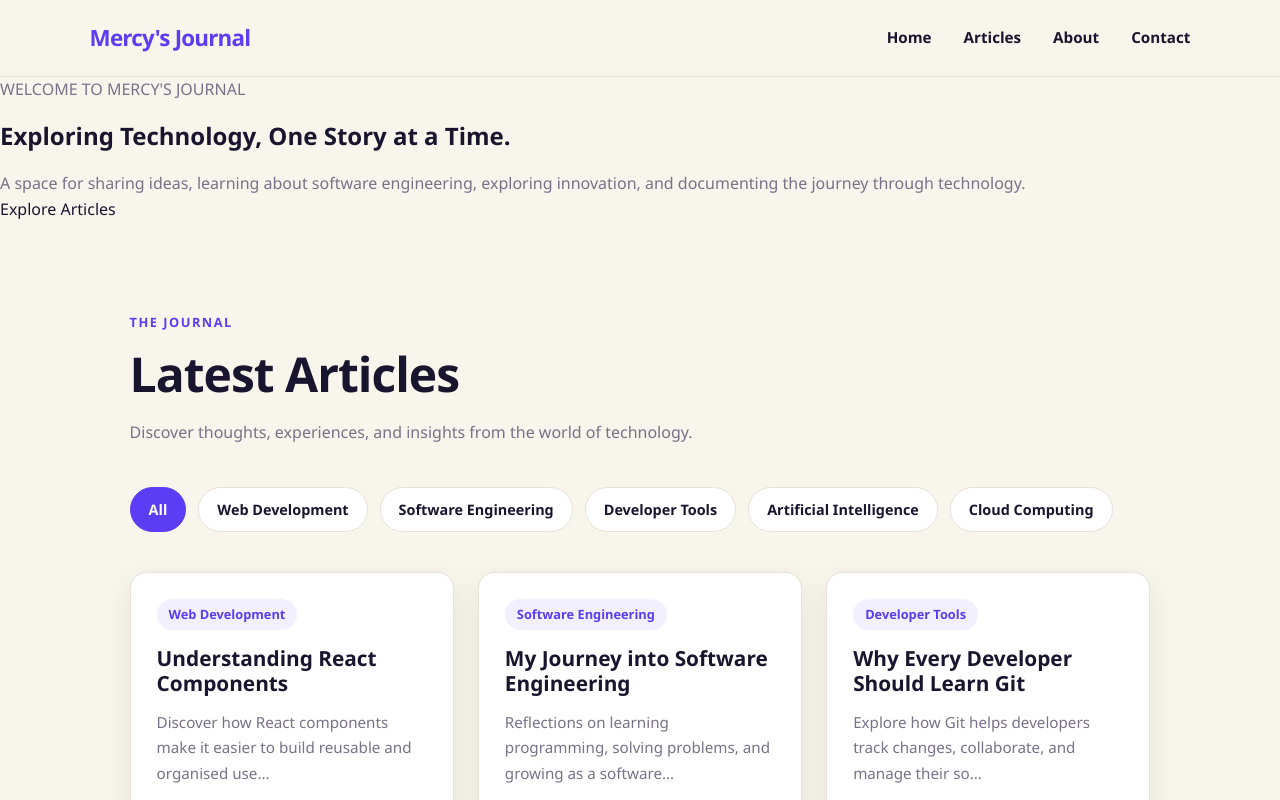
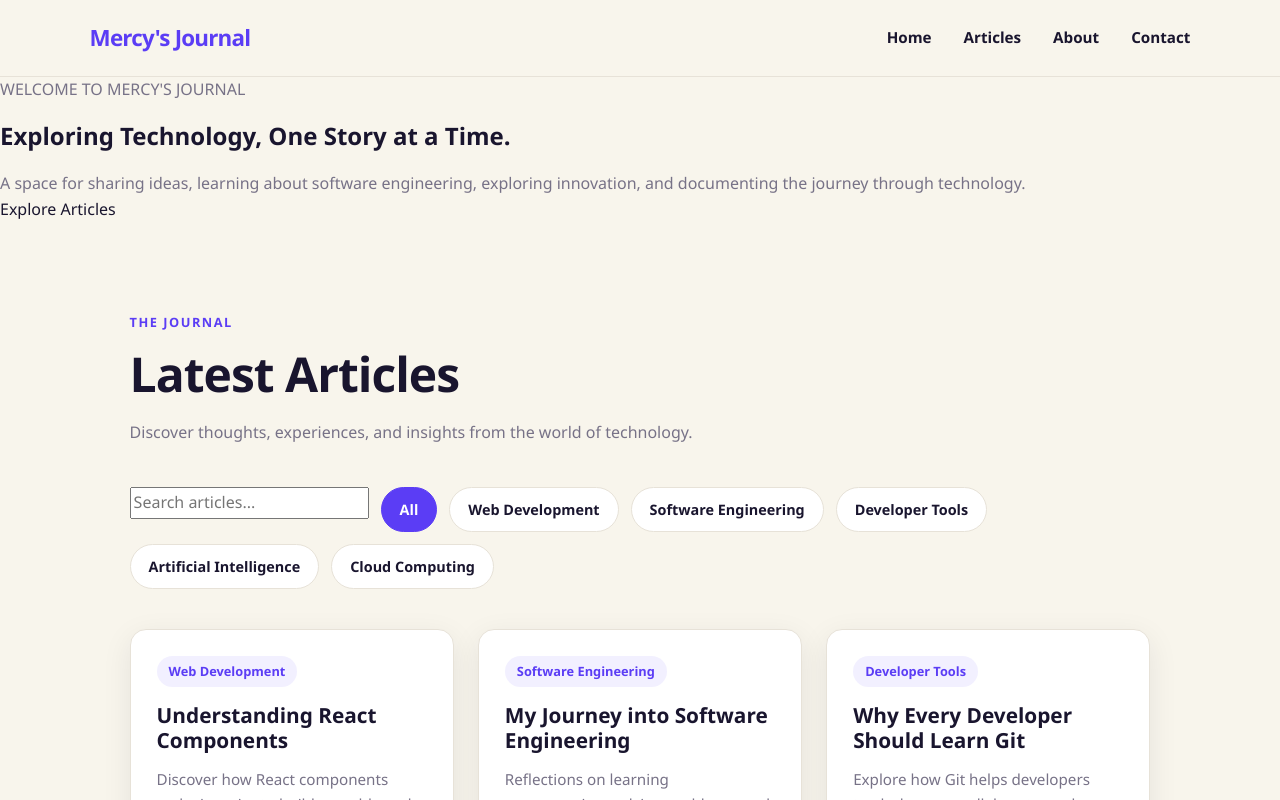
Before and after one commit to mercykimutaicom-spec/personal-blog-homepage, a React (Vite) app: page / in a window 1280 px wide. Shown: the top 800 px of the page. Built offline with nearby package versions, Linux system fonts and the light colour scheme.

Commit message:
Add live search functionality to blog

```diff
--- a/src/components/BlogList.jsx
+++ b/src/components/BlogList.jsx
@@ -4,15 +4,22 @@ import BlogCard from "./BlogCard";
 
 function BlogList() {
   const [selectedCategory, setSelectedCategory] = useState("All");
+  const [searchTerm, setSearchTerm] = useState("");
 
   const categories = ["All", ...new Set(posts.map((post) => post.category))];
 
   // Filter articles based on the selected category
-  const filteredPosts =
-    selectedCategory === "All"
-      ? posts
-      : posts.filter((post) => post.category === selectedCategory);
+  const filteredPosts = posts.filter((post) => {
+    const matchesCategory =
+      selectedCategory === "All" || post.category === selectedCategory;
 
+    const matchesSearch =
+      post.title.toLowerCase().includes(searchTerm.toLowerCase()) ||
+      post.category.toLowerCase().includes(searchTerm.toLowerCase()) ||
+      post.excerpt.toLowerCase().includes(searchTerm.toLowerCase());
+
+    return matchesCategory && matchesSearch;
+  });
   return (
     <section id="articles" aria-labelledby="articles-title">
       <div>
@@ -28,6 +35,15 @@ function BlogList() {
 
       {/* Category filter buttons */}
       <div className="category-filters">
+        <div className="blog-search">
+          <input
+            type="search"
+            placeholder="Search articles..."
+            value={searchTerm}
+            onChange={(event) => setSearchTerm(event.target.value)}
+            aria-label="Search blog articles"
+          />
+        </div>
         {categories.map((category) => (
           <button
             key={category}
@@ -49,7 +65,9 @@ function BlogList() {
           ))}
         </div>
       ) : (
-        <p className="empty-message">No articles found in this category.</p>
+        <p className="empty-message">
+          No articles match your search or selected category.
+        </p>
       )}
     </section>
   );
```
